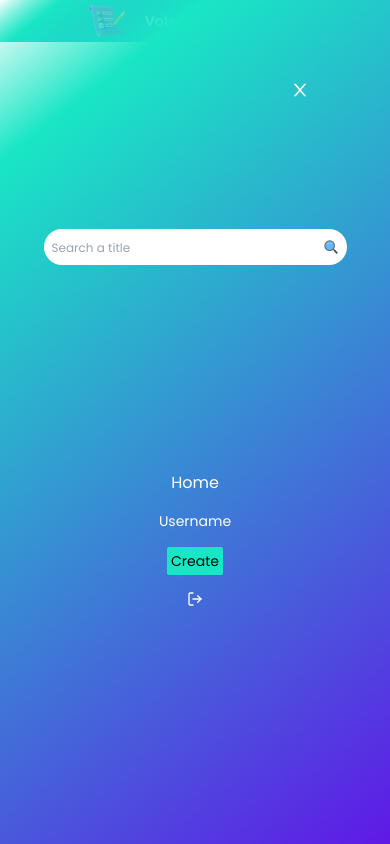
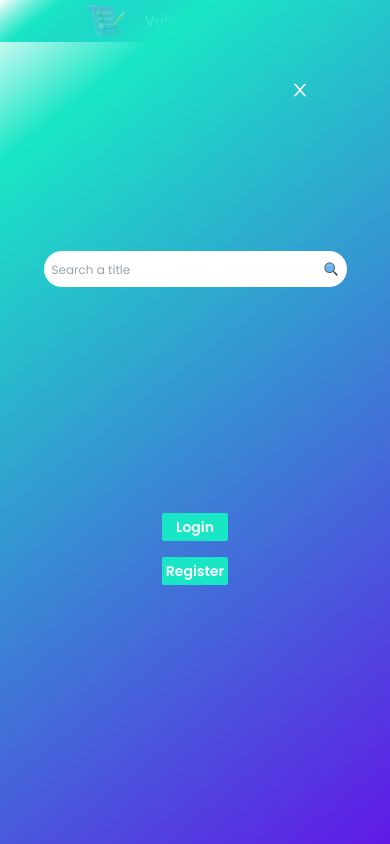
Before and after one commit to Anzcyent/vote-vortex-client, a React (Vite) app: page /survey/1 in a window 390 px wide. Both pictures are taken after a click on the icon 308 px from the left and 21 px from the top of the page. Built offline with nearby package versions, Linux system fonts and the light colour scheme; no server answers.

Commit message:
navbar fixed

```diff
--- a/src/components/Navbar.jsx
+++ b/src/components/Navbar.jsx
@@ -105,6 +105,7 @@ const Navbar = () => {
             <FcSearch onClick={handleResponsiveSearch} />
           </div>
 
+          {access_token ? (
             <div className="flex__col-center">
               <Link
                 to="/"
@@ -118,7 +119,7 @@ const Navbar = () => {
                 className="text-sm text-white my-2"
                 onClick={() => setToggleMenu(false)}
               >
-              Username
+                {user.username}
               </Link>
               <Link
                 to="/create"
@@ -133,6 +134,24 @@ const Navbar = () => {
                 onClick={() => dispatch(logout(navigate))}
               />
             </div>
+          ) : (
+            <div className="flex flex-col">
+              <Link
+                to="/login"
+                className="text-sm my-2 bg-aqua border-0 rounded-sm p-1 hover:opacity-80 active:scale-105 text-white font-semibold text-center"
+                onClick={() => setToggleMenu(false)}
+              >
+                Login
+              </Link>
+              <Link
+                to="/register"
+                className="text-sm my-2 bg-aqua border-0 rounded-sm p-1 hover:opacity-80 active:scale-105 text-white font-semibold text-center"
+                onClick={() => setToggleMenu(false)}
+              >
+                Register
+              </Link>
+            </div>
+          )}
         </div>
       )}
     </nav>
```
Lines whose indentation alone changed are shown as unchanged.
